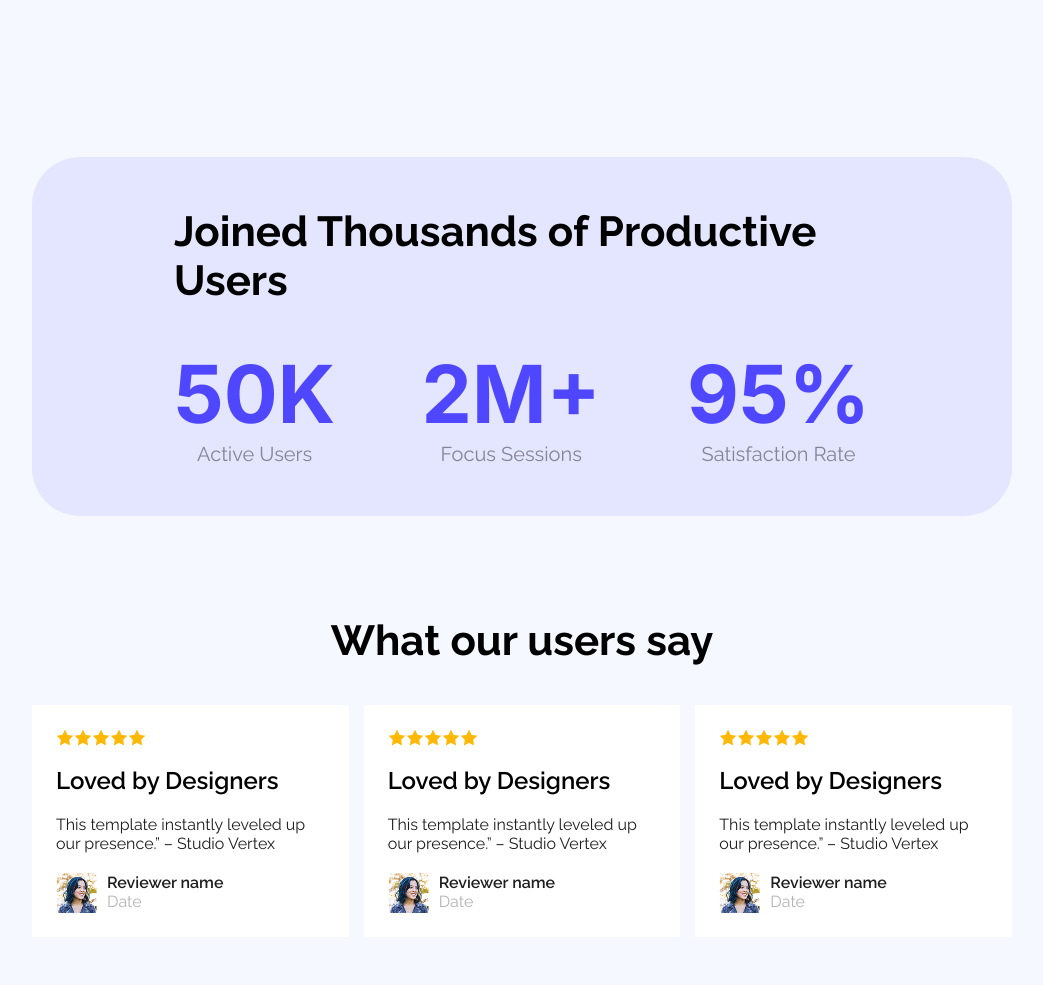
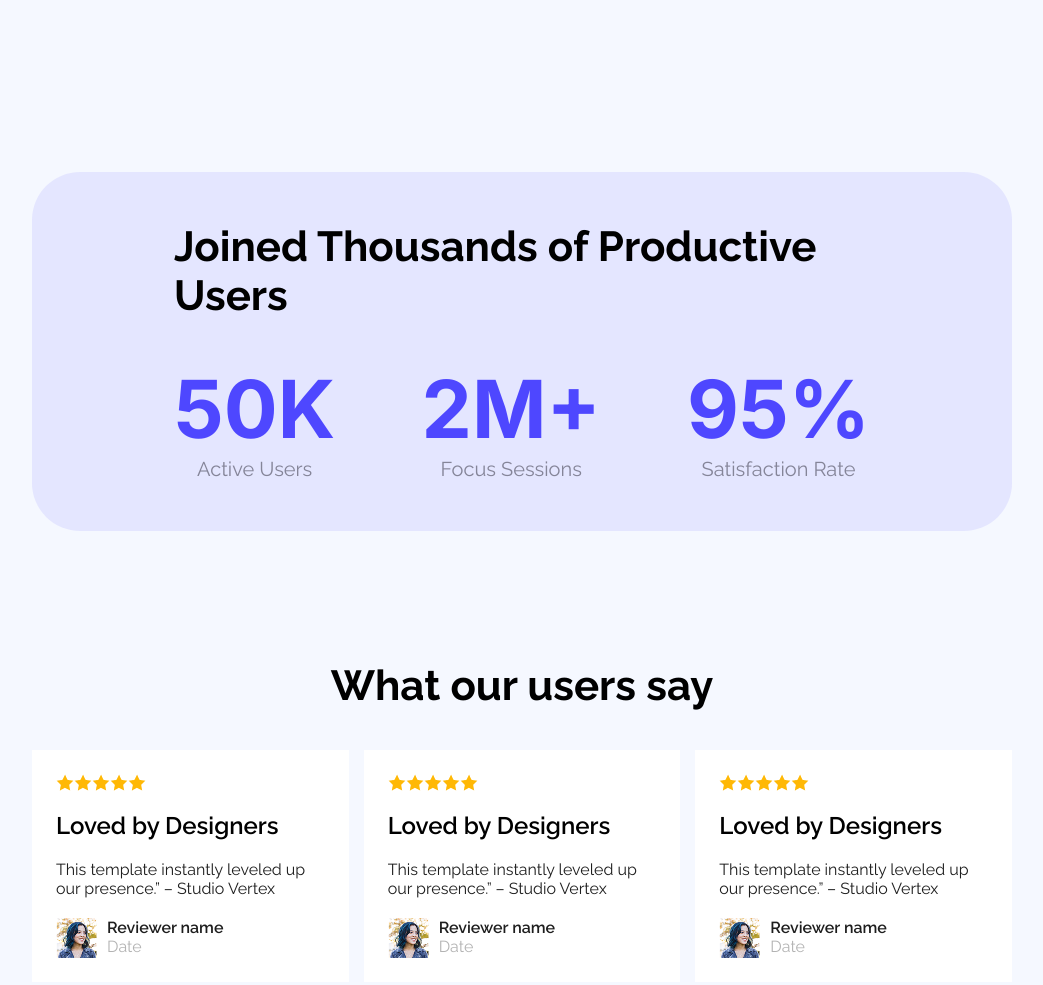
Before and after one commit to NazmuzShaad/webflow-assignment-1, a plain HTML site: page index.html in a window 1280 px wide. Shown: the part 1222-2207 px from the top of the page, without its empty margins (118-1161 px from the left). Drawn offline with Linux system fonts and the light colour scheme.

Commit message:
finishing touch

```diff
--- a/style.css
+++ b/style.css
@@ -85,7 +85,7 @@ a{
     padding: 110px 150px;
 }
 .section{
-    padding: 50px 150px;
+    padding: 65px 150px;
     display: flex;
     flex-direction: column;
     gap: 40px;
```
